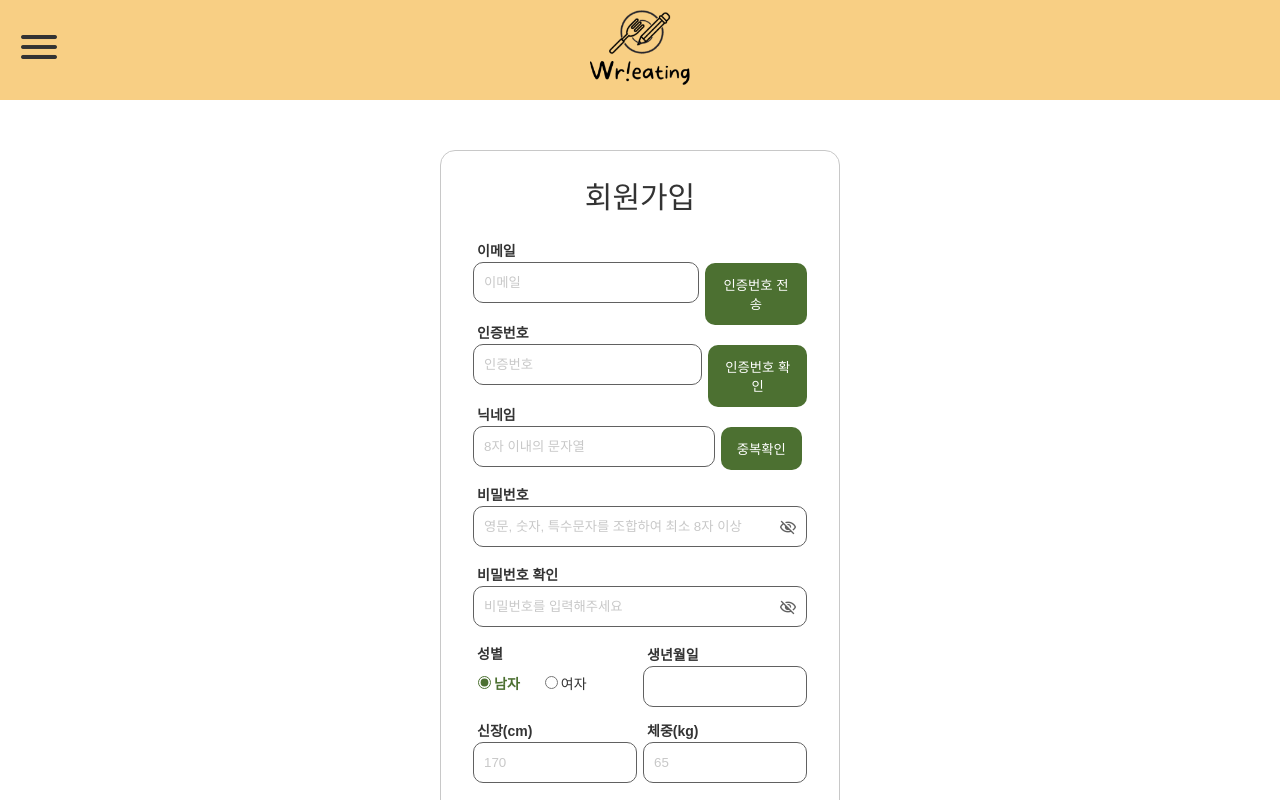
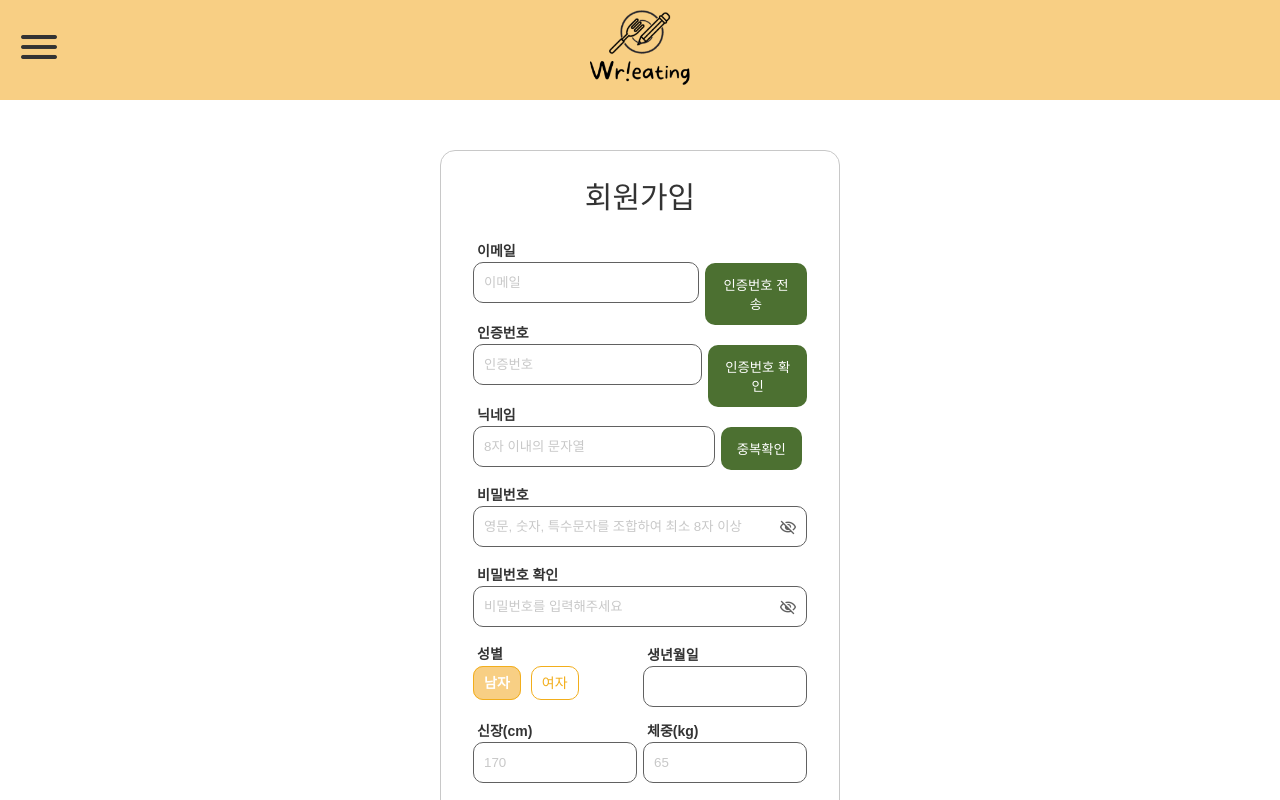
Before and after one commit to codestates-seb/seb43_main_004, a React (Create React App) app in the folder client/: page /sign-up in a window 1280 px wide. Shown: the top 800 px of the page. Built offline with nearby package versions, Linux system fonts and the light colour scheme; a web font is replaced by a local one.

Commit message:
design: 라디오버튼 스타일 변경

```diff
--- a/client/src/components/Common/Radio.tsx
+++ b/client/src/components/Common/Radio.tsx
@@ -10,7 +10,7 @@ const Radio = (props: radioProps) => {
       <Legend>{legend}</Legend>
       <RadioWrapper>
         {radioArray.map((i) => (
-          <div key={i.id} className="radio-div">
+          <RadioInputWrapper key={i.id}>
             <input
               id={i.id}
               type="radio"
@@ -20,7 +20,7 @@ const Radio = (props: radioProps) => {
               onChange={onChange}
             />
             <StyledLabel htmlFor={i.id}>{i.label}</StyledLabel>
-          </div>
+          </RadioInputWrapper>
         ))}
       </RadioWrapper>
     </div>
@@ -30,18 +30,22 @@ const Radio = (props: radioProps) => {
 const RadioWrapper = styled.div`
   display: flex;
   flex-wrap: wrap;
-  gap: 2rem;
+  gap: 1rem;
 
-  input[type='radio'],
-  input[type='radio']:checked + label {
-    color: var(--color-point);
-    accent-color: var(--color-point);
-    font-weight: 600;
+  input[type='radio'] {
+    display: none;
   }
 
-  .radio-div {
-    margin-top: 0.8rem;
+  input[type='radio']:checked + label {
+    color: var(--color-white);
+    background-color: var(--color-primary);
+    font-weight: 600;
+    transition: all 0.1s;
   }
+`
+
+const RadioInputWrapper = styled.div`
+  margin-top: 1rem;
 `
 
 const Legend = styled.legend`
@@ -53,6 +57,11 @@ const Legend = styled.legend`
 
 const StyledLabel = styled.label`
   font-size: 1.4rem;
+  color: var(--color-secondary);
+  border: 1px solid var(--color-secondary);
+  border-radius: 1rem;
+  padding: 0.8rem 1rem;
+  cursor: pointer;
 `
 
 export default Radio
```
